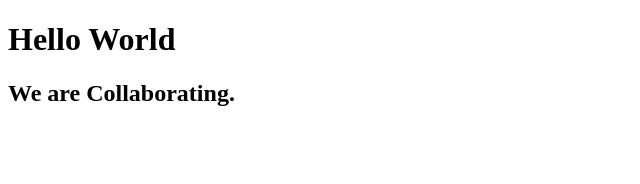
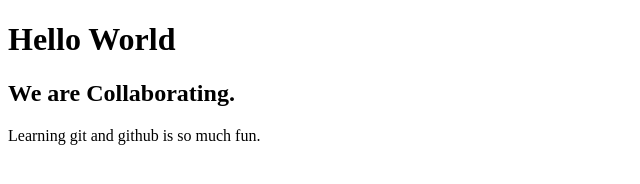
Before and after one commit to Anita-wangu/project3, a plain HTML site: page index.html in a window 1280 px wide. Shown: the whole page, without its empty margins (0-640 px from the left). Drawn offline with Linux system fonts and the light colour scheme.

Commit message:
A pharagraph

```diff
--- a/index.html
+++ b/index.html
@@ -9,5 +9,7 @@
 <body>
     <h1>Hello World</h1>
     <h2>We are Collaborating.</h2>
+<p>Learning git and github is so much fun.</p>
+
 </body>
 </html>
```
